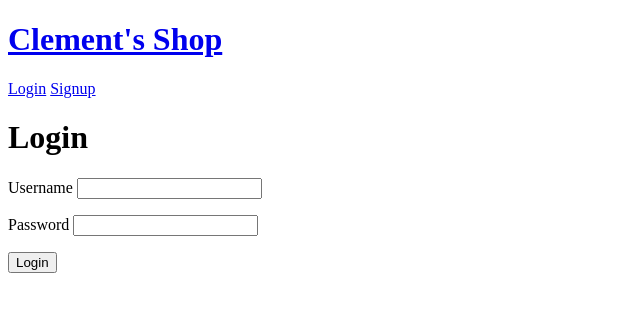
After one commit to cdemoll/django_shop, a Django app: template accounts/templates/accounts/login.html in a window 1280 px wide. The commit adds this page. Shown: the top 312 px of the page, without its empty margins (0-640 px from the left). Run offline with Django 3.2, Linux system fonts and the light colour scheme; the template is opened without the code that fills it, so the values that code supplies are empty.

Commit message:
Added login view and logic

```diff
--- /dev/null
+++ b/accounts/templates/accounts/login.html
@@ -0,0 +1,18 @@
+{% extends 'base.html' %}
+
+    {% block content %}
+
+    <h1>Login</h1>
+    <form method='POST'>
+        {% csrf_token %}
+        <p>
+            <label for='username'>Username</label>
+            <input id='username' type='text' name='username'>
+        </p>
+        <p>
+            <label for='password'>Password</label>
+            <input id='password' type='password' name='password'>
+        </p>
+        <button type='submit'>Login</button>
+    </form>
+    {% endblock %}
--- a/shop/urls.py
+++ b/shop/urls.py
@@ -18,12 +18,13 @@ from django.conf import settings
 from django.conf.urls.static import static
 from django.urls import path
 from store.views import index, product_detail
-from accounts.views import logout_user, signup
+from accounts.views import logout_user, signup, login_user
 
 urlpatterns = [
     path('', index, name='index'),
     path('product/<str:slug>', product_detail, name='product'),
     path('signup/', signup, name='signup'),
     path('logout/', logout_user, name='logout'),
+    path('login/', login_user, name='login'),
     path('admin/', admin.site.urls),
 ] + static(settings.MEDIA_URL, document_root=settings.MEDIA_ROOT)
--- a/templates/base.html
+++ b/templates/base.html
@@ -15,12 +15,15 @@
   </a>
 
   {% if user.is_authenticated %}
-    {{ user.username}}
+    {{ user.username }}
     <a href="{% url 'logout'%}">Logout</a>
-  {% else%}
-    <a href="{% url 'signup' %}">Register</a>
+  {% else %}
+    <a href="{% url 'login' %}">Login</a>
+    <a href="{% url 'signup' %}">Signup</a>
   {% endif %}
-{% block content %}
-{% endblock %}
+
+
+  {% block content %}
+  {% endblock %}
 </body>
 </html>
```
Also changed, not shown: accounts/views.py (+13 -1 lines), db.sqlite3.
